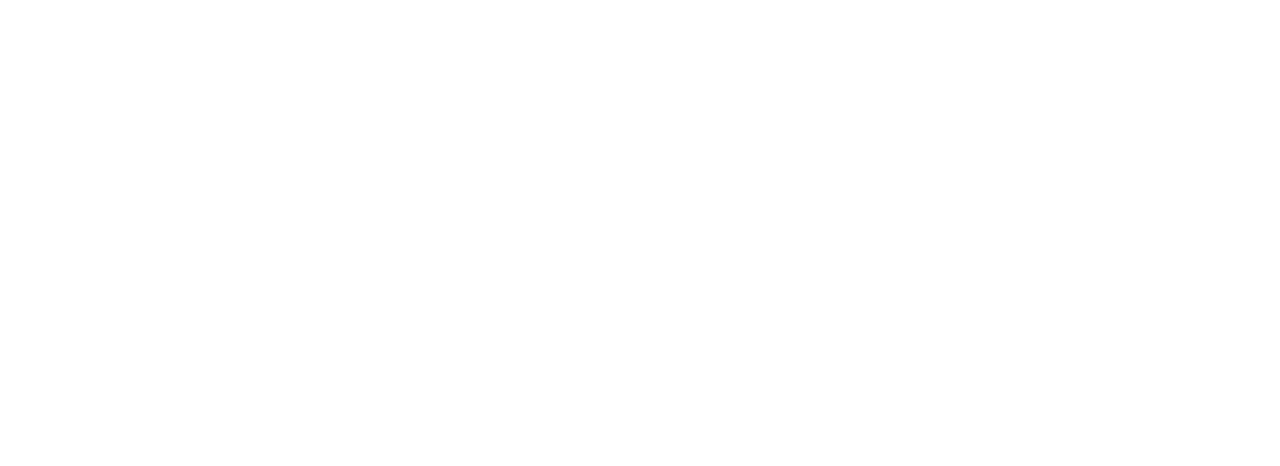
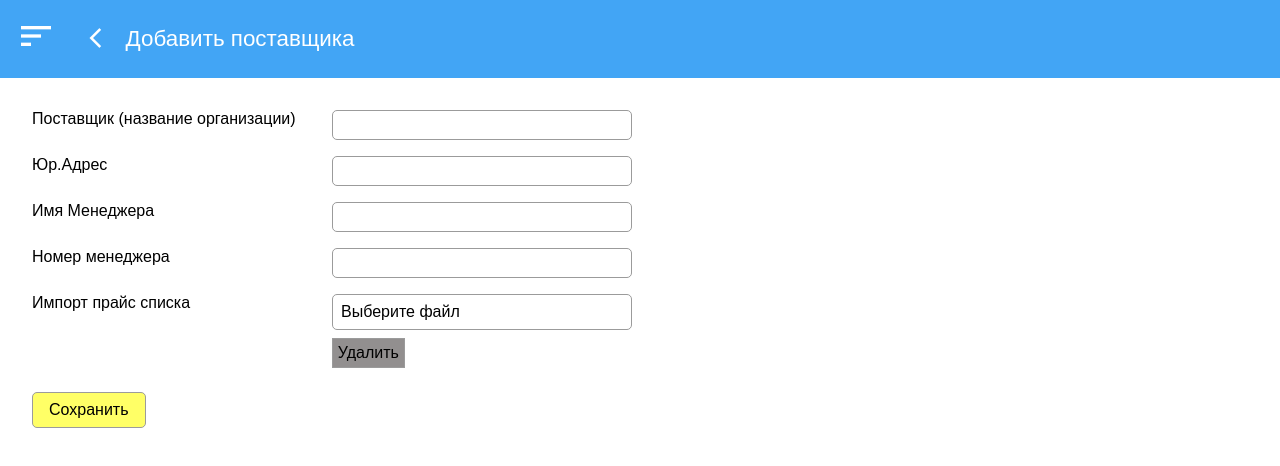
Before and after one commit to dailcoyote/maint-tender-admin, a Vue app in the folder template/: page /#/new_supplier in a window 1280 px wide. Shown: the top 466 px of the page. Built offline with nearby package versions, Linux system fonts and the light colour scheme.

Commit message:
Компонент фильтр, update Navigation, Страница редактирование поставщика

```diff
--- a/template/src/components/Dialog/dialog.scss
+++ b/template/src/components/Dialog/dialog.scss
@@ -30,8 +30,9 @@
         z-index: 3;
         max-width: 1000px;
         background-color: #fff;
+        color: black;
         max-height: calc(100% - 3.5rem);
-        padding: 1.5rem;
+        padding: 1em;
         overflow: auto;
         &::-webkit-scrollbar{
             width: 3px;
--- /dev/null
+++ b/template/src/components/Filter/Filter.vue
@@ -0,0 +1,70 @@
+<template>
+    <div class="filter">
+        <div class="filter-item">
+            <div class="search-input">
+                <i class="material-icons">
+                    search
+                </i>
+                <input
+                    type="text"
+                    v-model="search_text"
+                    placeholder="Поиск"
+                    @change="search">
+            </div>
+        </div>
+        <div class="filter-item">
+            <select v-model="supplier" @change="getSupplier">
+                <option value="">Фильтр по поставщикам</option>
+                <option
+                    v-for="(item, i) in suppliers"
+                    :key="i"
+                    :value="item.value">
+                    {{item.title}}
+                </option>
+            </select>
+        </div>
+        <div class="filter-item" v-if="isProduct">
+            <select v-model="category" @change="getCategory">
+                <option value="">Фильтр по категориям</option>
+                <option
+                    v-for="(item, i) in categories"
+                    :key="i"
+                    :value="item.value">
+                    {{item.title}}
+                </option>
+            </select>
+        </div>
+        <div class="quantity">
+            Количество: {{quantity}}
+        </div>
+    </div>
+</template>
+<script>
+import "./filter.scss"
+export default {
+    props: {
+        suppliers: Array,
+        categories: Array,
+        quantity: Number,
+        isProduct: Boolean
+    },
+    data(){
+        return{
+            search_text: "",
+            supplier: "",
+            category: ""
+        }
+    },
+    methods: {
+        search(){
+            this.$emit("search", this.search_text);
+        },
+        getSupplier(){
+            this.$emit("get_supplier", this.supplier);
+        },
+        getCategory(){
+            this.$emit("get_category", this.category);
+        }
+    }
+}
+</script>
--- /dev/null
+++ b/template/src/components/Filter/filter.scss
@@ -0,0 +1,52 @@
+@import "@/styles/variables.scss";
+
+
+.filter{
+    @include flex_vertical_center();
+}
+
+.filter-item{
+    max-width: 250px;
+    display: flex;
+    border-radius: 5px;
+    border: 1px solid #161616;
+    color: #161616;
+    .search-input{
+        @include flex_vertical_center();
+        i{
+            position: absolute;
+            padding-left: 5px;
+        }
+        input{
+            @include input_reset();
+            width: 100%;
+            padding: 5px 5px 5px 30px;
+        }
+    }
+    select{
+        @include input_reset();
+        width: 100%;
+        padding: 5px;
+    }
+    margin-right: 1em;
+}
+
+.quantity{
+    width: 120px;
+}
+
+@include media("phone"){
+    .filter{
+        flex-direction: column;
+        align-items: flex-start;
+    }
+    .filter-item{
+        margin-top: 1em;
+        &:first-child{
+            margin-top: 0;
+        }
+    }
+    .quantity{
+        margin-top: 1em;
+    }
+}
--- a/template/src/components/Navigation/Navigation.vue
+++ b/template/src/components/Navigation/Navigation.vue
@@ -10,6 +10,12 @@
                     </i>
                 </div>
                 <h1>
+                    <i
+                        v-if="allowBack"
+                        class="material-icons"
+                        @click="$router.go(-1)">
+                        arrow_back_ios
+                    </i>
                     {{name}}
                 </h1>
             </div>
@@ -58,6 +64,7 @@
 export default {
     props: {
         name: String,
+        allowBack: Boolean
     },
     data(){
         return{
--- a/template/src/components/Navigation/navigation.scss
+++ b/template/src/components/Navigation/navigation.scss
@@ -21,17 +21,24 @@
             font-size: 1.4rem;
             @include flex_vertical_center();
             h1{
+                @include flex_horizontal_center();
+                i{
+                    cursor: pointer;
+                    margin-right: .5em;
+                }
                 margin-left: 1.5em;
                 font-weight: 400;
             }
         }
         &_button{
+            cursor: pointer;
             i{
                 font-size: 2.5rem;
             }
         }
         &_actions{
            button{
+                cursor: pointer;
                 @include flex_center();
                 @include input_reset();
                 font-size: 1.1rem;
@@ -103,6 +110,7 @@
                 }
             }
             &-logout{
+                cursor: pointer;
                 position: absolute;
                 bottom: 2em;
                 color: #1b3cd1;
--- a/template/src/main.js
+++ b/template/src/main.js
@@ -3,8 +3,12 @@
 import router from "./router";
 import store from "./store";
 import VNavigation from "./components/Navigation/Navigation.vue";
+import VFilter from "./components/Filter/Filter.vue";
+import VDialog from "./components/Dialog/Dialog";
 
 Vue.component('v-navigation', VNavigation);
+Vue.component('v-filter', VFilter);
+Vue.component('v-dialog', VDialog);
 
 
 Vue.config.productionTip = false;
--- a/template/src/styles/root_styles.scss
+++ b/template/src/styles/root_styles.scss
@@ -26,6 +26,10 @@
     overflow: hidden;
 }
 
+.content{
+    padding: 1em;
+}
+
 button,
 a,
 input,
--- /dev/null
+++ b/template/src/views/NewSupplier/NewSupplier.vue
@@ -0,0 +1,70 @@
+<template>
+    <div class="new_supplier-page">
+        <div class="new_supplier">
+            <v-navigation name="Добавить поставщика" allowBack></v-navigation>
+            <div class="new_supplier-content content">
+                <form @submit.prevent="" class="new_supplier-form">
+                    <div class="new_supplier-input">
+                        <label>Поставщик (название организации)</label>
+                        <input type="text" v-model="title">
+                    </div>
+                    <div class="new_supplier-input">
+                        <label>Юр.Адрес</label>
+                        <input type="text" v-model="address">
+                    </div>
+                    <div class="new_supplier-input">
+                        <label>Имя Менеджера</label>
+                        <input type="text" v-model="manager_name">
+                    </div>
+                    <div class="new_supplier-input">
+                        <label>Номер менеджера</label>
+                        <input type="text" v-model="manager_phone">
+                    </div>
+                    <div class="new_supplier-input">
+                        <label>Импорт прайс списка</label>
+                        <div class="new_supplier-file">
+                            <label>
+                                <input type="file" @change="fileChange">
+                                {{file_name}}
+                            </label>
+                            <button @click="deleteFile">
+                                Удалить
+                            </button>
+                        </div>
+                    </div>
+                    <button
+                        class="new_supplier-button"
+                        type="submit">
+                        Сохранить
+                    </button>
+                </form>
+            </div>
+        </div>
+    </div>
+</template>
+<script>
+import "./new_supplier.scss"
+export default {
+    data(){
+        return{
+            title: "",
+            address: "",
+            manager_name: "",
+            manager_phone: "",
+            price_list: "",
+            file_name: "Выберите файл",
+            file_data: ""
+        }
+    },
+    methods: {
+        fileChange(e){
+            this.file_name = e.target.files[0].name;
+            this.file_data = e.target.value;
+        },
+        deleteFile(){
+            this.file_name = "Выберите файл";
+            this.file_data = "";
+        }
+    }
+}
+</script>
--- /dev/null
+++ b/template/src/views/NewSupplier/new_supplier.scss
@@ -0,0 +1,61 @@
+@import "@/styles/variables.scss";
+
+.new_supplier{
+    &-content{
+        padding-left: 2em;
+    }
+    &-input{
+        margin-top: 1em;
+        display: flex;
+        label{
+            width: 300px;
+        }
+        input{
+            width: 300px;
+            padding: 5px;
+            border-radius: 5px;
+            border: 1px solid #9b9b9b;
+        }
+    }
+    &-file{
+        display: flex;
+        flex-direction: column;
+        label{
+            padding: .5em;
+            border-radius: 5px;
+            border: 1px solid #9b9b9b;
+        }
+        input[type=file]{
+            display: none;
+        }
+        button{
+            @include input_reset();
+            cursor: pointer;
+            width: fit-content;
+            margin-top: .5em;
+            padding: .3em;
+            border: 1px solid #9b9b9b;
+            background: #928f8f;
+        }
+    }
+    &-button{
+        @include input_reset();
+        cursor: pointer;
+        margin-top: 1.5em;
+        padding: .5em 1em;
+        border-radius: 5px;
+        border: 1px solid #9b9b9b;
+        background: #FFFF66;
+    }
+}
+
+@include media("phone"){
+    .new_supplier{
+        &-input{
+            flex-direction: column;
+            label{
+                margin-bottom: 5px;
+            }
+        }
+    }
+}
--- a/template/src/views/Suppliers/Suppliers.vue
+++ b/template/src/views/Suppliers/Suppliers.vue
@@ -4,7 +4,9 @@
             <v-navigation
                 name="Поставщики">
                 <template #actions>
-                    <button>
+                    <button
+                        class="suppliers_add-button"
+                        @click="$router.push('/new_supplier')">
                         <i class="material-icons">
                             add
                         </i>
@@ -12,14 +14,48 @@
                             Добавить поставщика
                         </span>
                     </button>
+                    <v-dialog
+                        v-if="suppliers_dialog"
+                        @close="suppliers_dialog = false">
+                        Добавить поставщика
+                    </v-dialog>
                 </template>
             </v-navigation>
+            <div class="suppliers-content content">
+                <div class="suppliers-filter">
+                    <v-filter
+                        :suppliers="suppliers"
+                        isProduct
+                        :quantity="suppliers.length"
+                        @search="search"
+                        @get_supplier="getSupplier">
+                    </v-filter>
+                </div>
+            </div>
         </div>
     </div>
 </template>
 <script>
 import "./suppliers.scss"
 export default {
-
+    data(){
+        return{
+            suppliers_dialog: false,
+            suppliers: [
+                {
+                    title: "Nike",
+                    value: "0"
+                }
+            ]
+        }
+    },
+    methods: {
+        search(search_text){
+            console.log(search_text);
+        },
+        getSupplier(supplier){
+            console.log(supplier)
+        }
+    }
 }
 </script>
--- a/template/src/views/Suppliers/suppliers.scss
+++ b/template/src/views/Suppliers/suppliers.scss
@@ -0,0 +1 @@
+@import "@/styles/variables.scss";
```
Also changed, not shown: template/src/router.js (+8 -0 lines).
